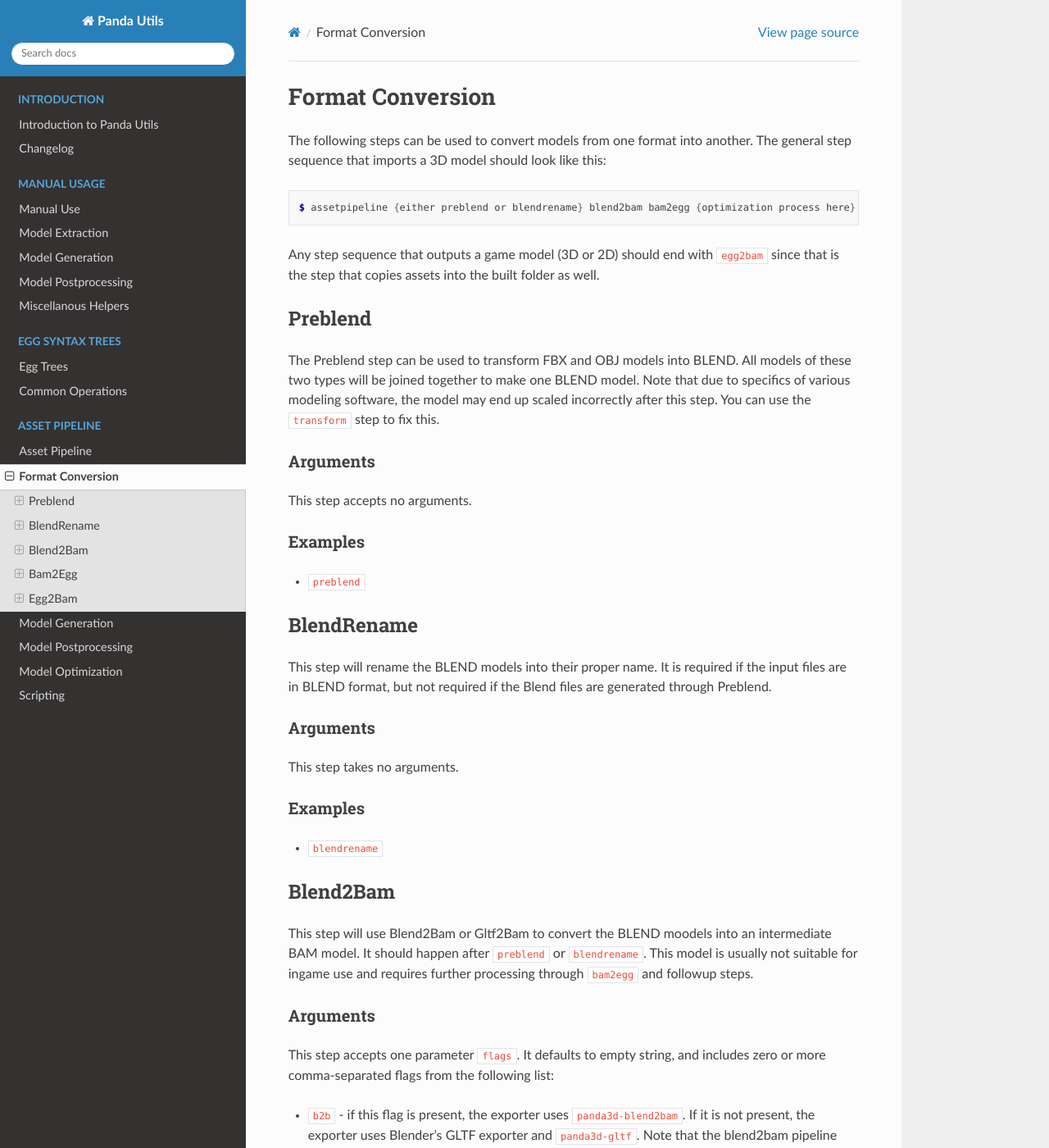
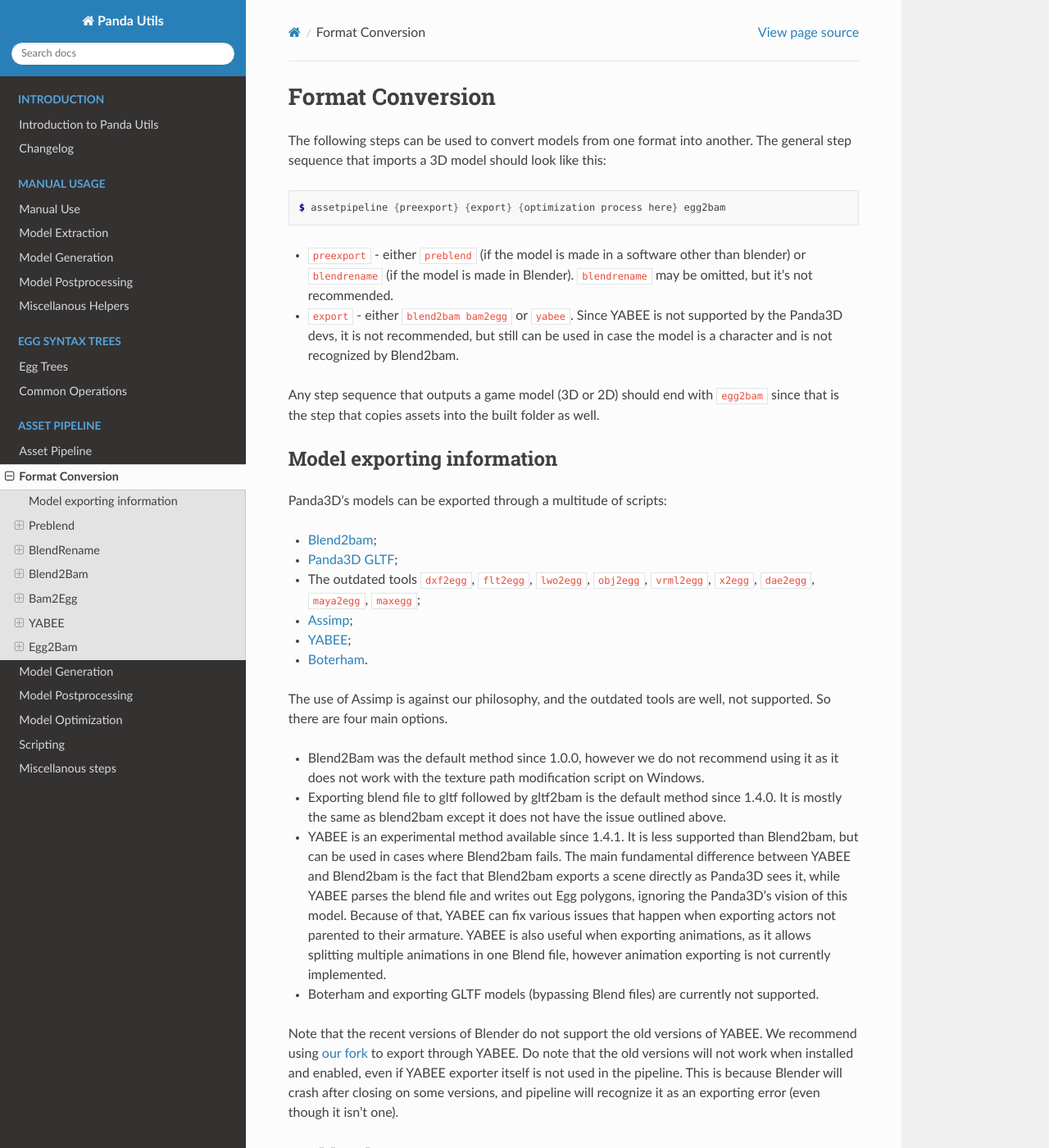
Before and after one commit to Toontown-Event-Horizon/panda-utils-docs, a Sphinx documentation site: the page built from source/asset-pipeline/format-conversion.rst, in a window 1280 px wide and 1400 px high. Shown: the whole window at 82% size. Built offline with Sphinx 7.4.7 and the Read the Docs theme 2.0.0, drawn with Linux system fonts in a browser that asks for light colours; some of the changed text lies outside the part shown.

```diff
--- a/source/asset-pipeline/format-conversion.rst
+++ b/source/asset-pipeline/format-conversion.rst
@@ -6,10 +6,50 @@ The general step sequence that imports a 3D model should look like this:
 
 .. code-block:: console
 
-   $ assetpipeline {either preblend or blendrename} blend2bam bam2egg {optimization process here} egg2bam
+   $ assetpipeline {preexport} {export} {optimization process here} egg2bam
+
+* ``preexport`` - either ``preblend`` (if the model is made in a software other than blender)
+  or ``blendrename`` (if the model is made in Blender). ``blendrename`` may be omitted, but it's not recommended.
+* ``export`` - either ``blend2bam bam2egg`` or ``yabee``. Since YABEE is not supported by the Panda3D devs,
+  it is not recommended, but still can be used in case the model is a character and is not recognized by Blend2bam.
 
 Any step sequence that outputs a game model (3D or 2D) should end with ``egg2bam`` since that is
 the step that copies assets into the built folder as well.
+
+Model exporting information
+---------------------------
+
+Panda3D's models can be exported through a multitude of scripts:
+
+* `Blend2bam <https://github.com/Moguri/blend2bam>`_;
+* `Panda3D GLTF <https://github.com/Moguri/panda3d-gltf>`_;
+* The outdated tools ``dxf2egg``, ``flt2egg``, ``lwo2egg``, ``obj2egg``, ``vrml2egg``, ``x2egg``,
+  ``dae2egg``, ``maya2egg``, ``maxegg``;
+* `Assimp <https://assimp-docs.readthedocs.io/en/latest/about/introduction.html>`_;
+* `YABEE <https://github.com/09th/YABEE>`_;
+* `Boterham <https://pypi.org/project/panda3d-boterham/>`_.
+
+The use of Assimp is against our philosophy, and the outdated tools are well, not supported.
+So there are four main options.
+
+* Blend2Bam was the default method since 1.0.0, however we do not recommend using it as it does not work
+  with the texture path modification script on Windows.
+* Exporting blend file to gltf followed by gltf2bam is the default method since 1.4.0. It is mostly the same
+  as blend2bam except it does not have the issue outlined above.
+* YABEE is an experimental method available since 1.4.1. It is less supported than Blend2bam, but can be
+  used in cases where Blend2bam fails. The main fundamental difference between YABEE and Blend2bam is
+  the fact that Blend2bam exports a scene directly as Panda3D sees it, while YABEE parses the blend file
+  and writes out Egg polygons, ignoring the Panda3D's vision of this model. Because of that, YABEE
+  can fix various issues that happen when exporting actors not parented to their armature.
+  YABEE is also useful when exporting animations, as it allows splitting multiple animations in
+  one Blend file, however animation exporting is not currently implemented.
+* Boterham and exporting GLTF models (bypassing Blend files) are currently not supported.
+
+Note that the recent versions of Blender do not support the old versions of YABEE.
+We recommend using `our fork <https://github.com/Toontown-Event-Horizon/YABEE>`_ to export through YABEE.
+Do note that the old versions will not work when installed and enabled, even if YABEE exporter itself
+is not used in the pipeline. This is because Blender will crash after closing on some versions,
+and pipeline will recognize it as an exporting error (even though it isn't one).
 
 Preblend
 --------
@@ -30,11 +70,11 @@ Examples
 * ``preblend``
 
 BlendRename
---------
+-----------
 
 This step will rename the BLEND models into their proper name.
-It is required if the input files are in BLEND format,
-but not required if the Blend files are generated through Preblend.
+It is strongly recommended if the input files are in BLEND format,
+but has no effect if the Blend files are generated through Preblend.
 
 Arguments
 ~~~~~~~~~
@@ -97,6 +134,22 @@ Examples
 
 * ``bam2egg``
 
+YABEE
+-----
+
+This step uses YABEE to export BLEND models directly into EGG models. It is run on each model separately,
+meaning there will be as many EGG models as there were BLEND models.
+
+Arguments
+~~~~~~~~~
+
+This step takes no arguments.
+
+Examples
+~~~~~~~~
+
+* ``yabee``
+
 Egg2Bam
 -------
 
@@ -107,9 +160,14 @@ into the ``built`` folder.
 Arguments
 ~~~~~~~~~
 
-This step takes no arguments.
+This step takes up to one argument:
+
+* ``all_textures``: default false. If it is set to non-false value (false values are false, 0, and empty string),
+  all textures in the folder (with the exception of cts-injected ones) will be copied into ``built``, by default
+  only the textures referenced in the egg file are copied.
 
 Examples
 ~~~~~~~~
 
 * ``egg2bam``
+* ``egg2bam:1``
--- a/source/asset-pipeline/introduction.rst
+++ b/source/asset-pipeline/introduction.rst
@@ -34,6 +34,11 @@ The asset pipeline expects your workspace folder to have the following directory
    │  │  ├─ model.blend
    │  │  ├─ texture.png
    │  │  ├─ texture2.png
+   common/
+   ├─ group1/
+   │  ├─ texture.png
+   │  ├─ ...
+   ├─ ...
    intermediate/
    built/
    ├─ phase_1/
@@ -72,6 +77,7 @@ Some notes about this structure:
   into the game assets folder directly. It can be deleted, forcing the models to be recompiled.
   We recommend gitignoring it and/or adding a submodule in the same place.
 * The scripts folder is optional. It is used here: :doc:`scripting`
+* The common folder is optional. It is used here: :doc:`misc`
 
 Running asset pipeline
 ----------------------
--- a/source/asset-pipeline/model-optimization.rst
+++ b/source/asset-pipeline/model-optimization.rst
@@ -19,12 +19,16 @@ This step will do the following transformations to every EGG model it finds:
 Arguments
 ~~~~~~~~~
 
-This step takes no arguments.
+This step takes up to one argument.
+
+* ``map_textures``: default true. If this is set to ``0``, ``false`` or empty string,
+  textures will not be renamed, in case the model already has a naming pattern set.
 
 Example
 ~~~~~~~
 
 * ``optimize``
+* ``optimize:0``
 
 Optchar
 -------
--- a/source/index.rst
+++ b/source/index.rst
@@ -46,6 +46,7 @@ It also includes an implementation of Egg Syntax Tree, which can be used program
    asset-pipeline/model-postprocessing
    asset-pipeline/model-optimization
    asset-pipeline/scripting
+   asset-pipeline/misc
 
 
 Indices and tables
```
Also changed, not shown: other parts of source/asset-pipeline/format-conversion.rst (+0 -3 lines), source/asset-pipeline/misc.rst (added, +32 -0 lines), source/changelog.rst (+16 -0 lines), source/egg-trees/operations.rst (+6 -2 lines).
